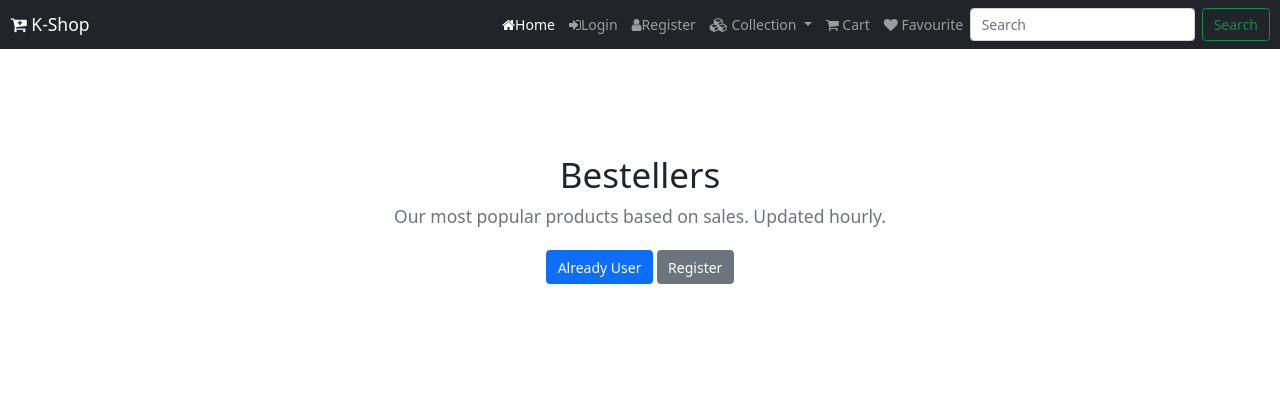
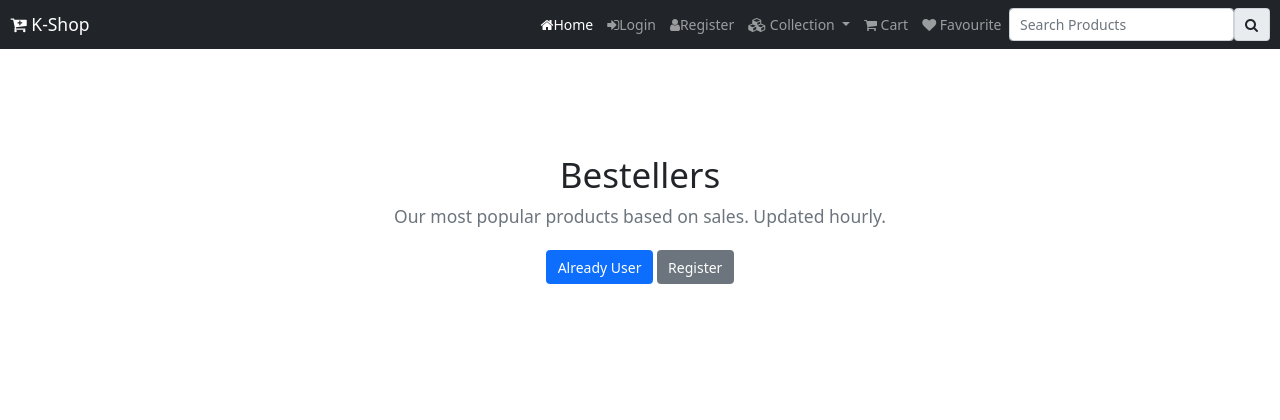
Before and after one commit to userkannan/K_Shop_Ecom, a Django app: page /catagory in a window 1280 px wide. Shown: the top 420 px of the page. Run offline with Django 5.2, Linux system fonts and the light colour scheme; data that the repository does not hold is empty; some libraries are stand-ins or nearby versions.

Commit message:
add search form

```diff
--- a/shop/templates/htmlfile/catagory.html
+++ b/shop/templates/htmlfile/catagory.html
@@ -5,18 +5,21 @@
 {% endblock title %}
 
 {% block content %}
+{% if request.user.is_authenticated %}
+{% else %}
 <section class="py-5 text-center container" style="margin-top: 70px;">
     <div class="row py-lg-5">
         <div class="col-lg-6 col-md-8 mx-auto">
             <h1 class="fw-light">Bestellers</h1>
             <p class="lead text-muted">Our most popular products based on sales. Updated hourly.</p>
             <p>
-                <a href="" class="btn btn-primary my-2">Already User</a>
-                <a href="" class="btn btn-secondary my-2">Register</a>
+                <a href="{% url 'login' %}" class="btn btn-primary my-2">Already User</a>
+                <a href="{% url 'register' %}" class="btn btn-secondary my-2">Register</a>
             </p>
         </div>
     </div>
 </section>
+{% endif %}
 {% include 'htmlfile/include/message.html' %}
 <section class="bg-light py-4 my-5">
     <div class="container">
--- a/shop/templates/htmlfile/include/navbar.html
+++ b/shop/templates/htmlfile/include/navbar.html
@@ -1,3 +1,5 @@
+<link rel="stylesheet" href="https://code.jquery.com/ui/1.14.0/themes/base/jquery-ui.css">
+<link rel="stylesheet" href="/resources/demos/style.css">
 <nav class="navbar navbar-expand-lg navbar-dark bg-dark fixed-top">
     <div class="container-fluid">
       <a class="navbar-brand" href="{% url 'home' %}"><i class="fa fa-cart-plus"></i> K-Shop</a>
@@ -36,10 +38,32 @@
             <a class="nav-link" href="{% url 'heart_page' %}"><i class="fa fa-heart"></i> Favourite</a>
           </li>
         </ul>
-        <form class="d-flex">
-          <input class="form-control me-2" type="search" placeholder="Search" aria-label="Search">
-          <button class="btn btn-outline-success" type="submit">Search</button>
+        <form class="d-flex"  method="POST" action="{% url 'searchview'  %}">
+          {% csrf_token %}
+          <input class="form-control" type="search" id="searchproduct" placeholder="Search Products" name="searchname" required>
+          <button class="input-group-text" type="submit" id="basic-addon1"><i class="fa fa-search"></i></button>
         </form>
       </div>
     </div>
   </nav>
+  <script src="https://code.jquery.com/jquery-3.7.1.js"></script>
+  <script src="https://code.jquery.com/ui/1.14.0/jquery-ui.js"></script>
+  <script>
+    var availableTags = [];
+
+    $.ajax({
+      method: "GET",
+      url: "/search_product",
+      success: function (response){
+        availableTags = response
+        startAutocomplete(response)
+      }
+    })
+
+    function startAutocomplete(availableTags){
+      $( "#searchproduct" ).autocomplete({
+        source: availableTags
+      });
+    }
+
+  </script>
--- a/shop/templates/htmlfile/index.html
+++ b/shop/templates/htmlfile/index.html
@@ -46,4 +46,6 @@ K-Shop
             {% endfor %}
         </div>
     </div>
+
+
 {% endblock content %}
--- a/shop/urls.py
+++ b/shop/urls.py
@@ -15,4 +15,6 @@ urlpatterns= [
     path('addcart',views.add_cart,name="addcart"),
     path('remove_cart/<str:cid>',views.remove_cart,name="remove_cart"),
     path('remove_heart/<str:hid>',views.remove_heart,name="remove_heart"),
+    path('search_product',views.search_product,name="search_product"),
+    path('searchview',views.searchview,name="searchview"),
 ]
--- a/shop/views.py
+++ b/shop/views.py
@@ -132,3 +132,48 @@ def remove_heart(request,hid):
     cartitem=Heart.objects.get(id=hid)
     cartitem.delete()
     return redirect("/heart_page")
+
+def search_product(request):
+    product=Product.objects.filter(status=0).values_list('name', flat=True)
+    productList=list(product)
+
+    return JsonResponse(productList,safe=False)
+
+def searchview(request):
+    # if request.method == 'GET':
+    searchedterm= request.POST.get('searchname')
+    if(Product.objects.filter(name = searchedterm,status=0)):
+        result = Product.objects.filter(name=searchedterm).first()
+        # return render(request,"htmlfile/searchview.html",{"product":result})
+        return render(request,"htmlfile/products/product_details.html",{"product":result})
+    else:
+        messages.error(request,"No such Catagory Found")
+        return redirect('catagory')
+
+    #     searchedterm= request.GET.get('searchname')
+    #     if(Product.objects.filter(name=searchedterm,status=0)):
+    #          product=Product.objects.filter(name=searchedterm,status=0).first()
+    #          return render(request,"htmlfile/searchview.html",{"product":product})
+
+    # search_product = request.GET.get('searchname')
+    # result = Product.objects.filter(name = search_product)
+    # if result:
+    #     resul = Product.objects.all()
+    # else:
+    #     result = False
+    # return render(request,"htmlfile/products/product_details.html",{"product":resul})
+
+        # if searchedterm == "":
+        #     return redirect(request.META.get('HTTP_REFERER'))
+        # else:
+        #     # product = Product.objects.filter(name__contains=searchedterm).first()
+        #     product=Product.objects.filter(name=searchedterm,status=0).first()
+        #     return render(request,"htmlfile/searchview.html",{"product":product})
+
+            # if product:
+            #     # product=Product.objects.filter(status=0).first()
+            #     # return render(request,"htmlfile/products/product_details.html",{"product":product})
+            #     # return redirect("product_details/"+product.catagory.slug+'/'+product.slug)
+            # else:
+            #     messages.error(request,"Not foun youer search")
+            #     return redirect("/")
```
Also changed, not shown: shop/templates/htmlfile/searchview.html (added, +158 -0 lines).
